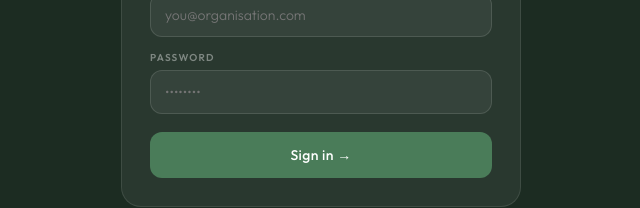
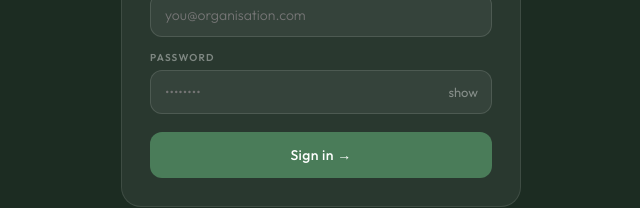
Before and after one commit to silkfutures/tend-app, a Next.js app: page / in a window 1280 px wide. Shown: the part 435-643 px from the top of the page, without its empty margins (319-959 px from the left). Built offline with nearby package versions, Linux system fonts and the light colour scheme; no server answers.

Commit message:
Add files via upload

```diff
--- a/app/api/send-confirmation/route.js
+++ b/app/api/send-confirmation/route.js
@@ -14,7 +14,7 @@ export async function POST(req) {
       type: 'signup',
       email,
       options: {
-        redirectTo: `https://tend-app-murex.vercel.app/dashboard`
+        redirectTo: 'https://tend-app-murex.vercel.app/dashboard'
       }
     })
 
--- a/app/page.js
+++ b/app/page.js
@@ -25,6 +25,7 @@ export default function LoginPage() {
   const [loading, setLoading] = useState(false)
   const [error, setError] = useState('')
   const [success, setSuccess] = useState('')
+  const [showPassword, setShowPassword] = useState(false)
   const [form, setForm] = useState({ email:'', password:'', name:'', orgName:'' })
 
   const set = (k, v) => setForm(f => ({ ...f, [k]: v }))
@@ -107,9 +108,14 @@ export default function LoginPage() {
                 onChange={e => set('email', e.target.value)}
                 onKeyDown={e => e.key === 'Enter' && handleLogin()} />
               <label style={S.label}>Password</label>
-              <input style={S.input} type="password" placeholder="••••••••" value={form.password}
-                onChange={e => set('password', e.target.value)}
-                onKeyDown={e => e.key === 'Enter' && handleLogin()} />
+              <div style={{ position:'relative', marginBottom:'14px' }}>
+                <input style={{ ...S.input, marginBottom:0, paddingRight:'44px' }} type={showPassword ? 'text' : 'password'} placeholder="••••••••" value={form.password}
+                  onChange={e => set('password', e.target.value)}
+                  onKeyDown={e => e.key === 'Enter' && handleLogin()} />
+                <button onClick={() => setShowPassword(p => !p)} type="button" style={{ position:'absolute', right:'14px', top:'50%', transform:'translateY(-50%)', background:'none', border:'none', cursor:'pointer', color:'rgba(255,255,255,0.4)', fontSize:'13px', padding:0, fontFamily:"'Outfit',sans-serif" }}>
+                  {showPassword ? 'hide' : 'show'}
+                </button>
+              </div>
               <button style={{ ...S.btn, opacity: loading ? 0.6 : 1 }} onClick={handleLogin} disabled={loading}>
                 {loading ? 'Signing in...' : 'Sign in →'}
               </button>
@@ -127,8 +133,13 @@ export default function LoginPage() {
               <input style={S.input} type="email" placeholder="you@organisation.com" value={form.email}
                 onChange={e => set('email', e.target.value)} />
               <label style={S.label}>Password</label>
-              <input style={S.input} type="password" placeholder="Min. 8 characters" value={form.password}
-                onChange={e => set('password', e.target.value)} />
+              <div style={{ position:'relative', marginBottom:'14px' }}>
+                <input style={{ ...S.input, marginBottom:0, paddingRight:'44px' }} type={showPassword ? 'text' : 'password'} placeholder="Min. 8 characters" value={form.password}
+                  onChange={e => set('password', e.target.value)} />
+                <button onClick={() => setShowPassword(p => !p)} type="button" style={{ position:'absolute', right:'14px', top:'50%', transform:'translateY(-50%)', background:'none', border:'none', cursor:'pointer', color:'rgba(255,255,255,0.4)', fontSize:'13px', padding:0, fontFamily:"'Outfit',sans-serif" }}>
+                  {showPassword ? 'hide' : 'show'}
+                </button>
+              </div>
               {!success && (
                 <button style={{ ...S.btn, opacity: loading ? 0.6 : 1 }} onClick={handleSignup} disabled={loading}>
                   {loading ? 'Creating account...' : 'Create account →'}
```
